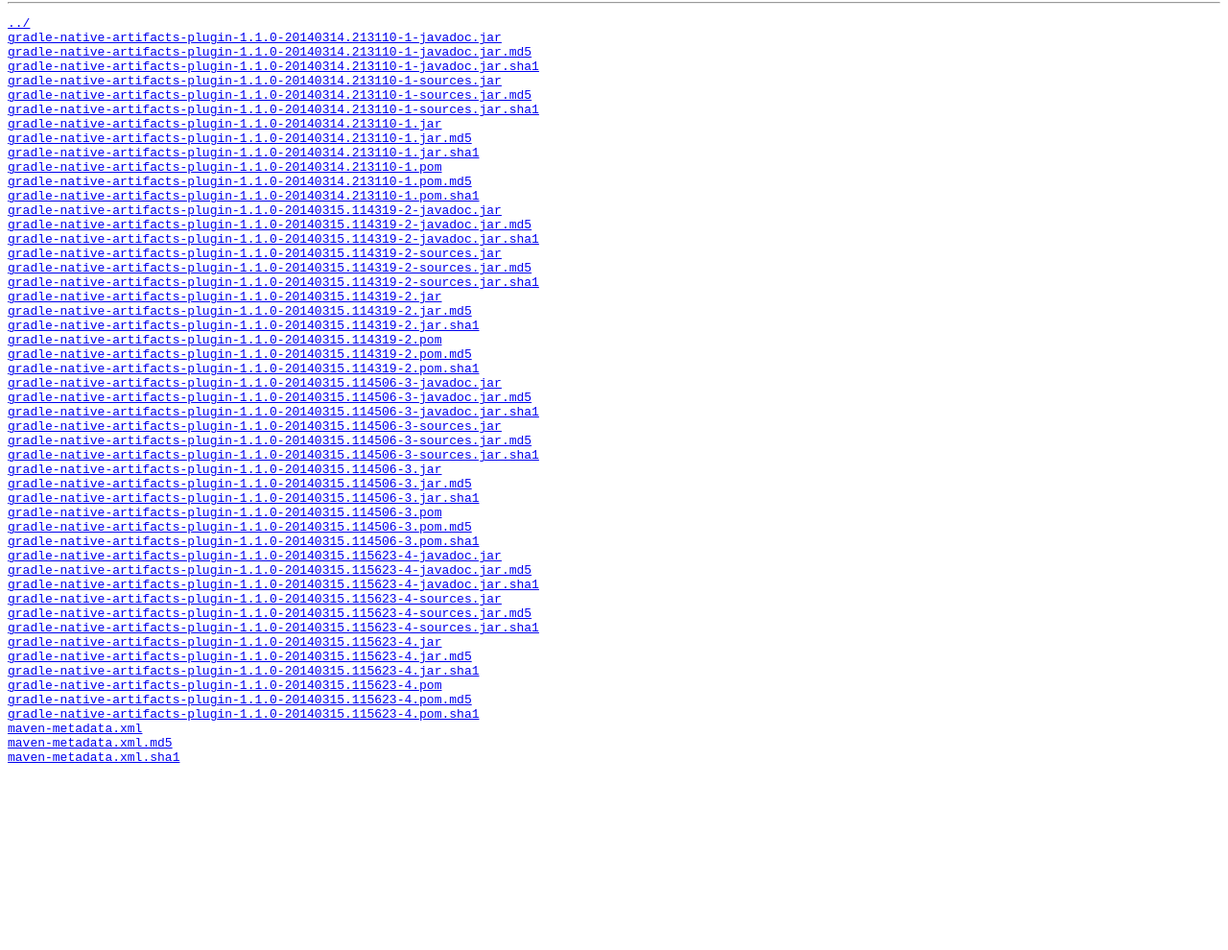
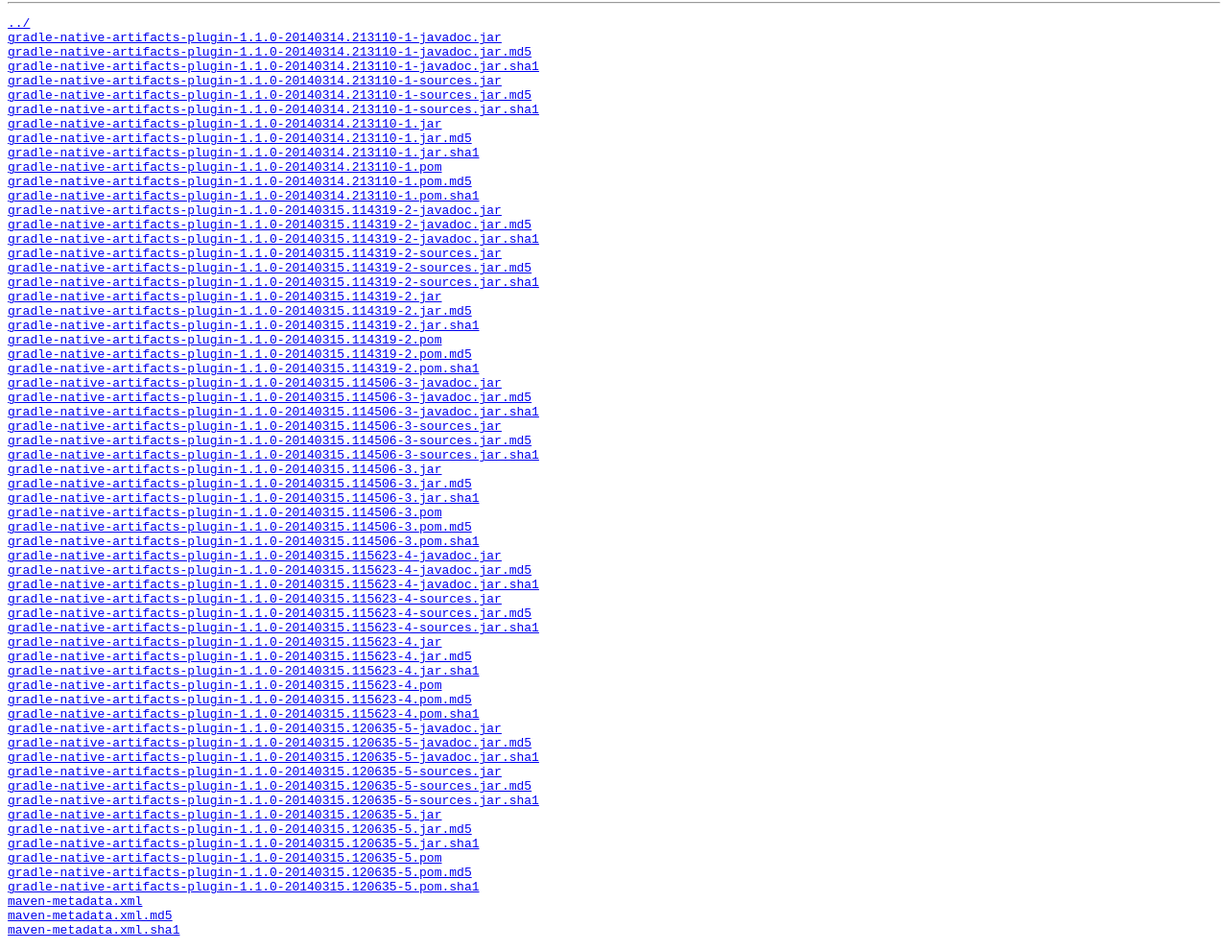
Before and after one commit to sgeb/maven_repo, a plain HTML site: page me/sgeb/gradle/gradle-native-artifacts-plugin/1.1.0-SNAPSHOT/index.html in a window 1280 px wide. Shown: the part 64-1054 px from the top of the page at 96% size. Before the commit the page ends 874 px from the top, so only its background shows below. Drawn offline with Linux system fonts and the light colour scheme.

Commit message:
gradle-native-artifacts-plugin v1.1.0-SNAPSHOT

```diff
--- a/me/sgeb/gradle/gradle-native-artifacts-plugin/1.1.0-SNAPSHOT/index.html
+++ b/me/sgeb/gradle/gradle-native-artifacts-plugin/1.1.0-SNAPSHOT/index.html
@@ -52,6 +52,18 @@
 <a href="gradle-native-artifacts-plugin-1.1.0-20140315.115623-4.pom">gradle-native-artifacts-plugin-1.1.0-20140315.115623-4.pom</a>
 <a href="gradle-native-artifacts-plugin-1.1.0-20140315.115623-4.pom.md5">gradle-native-artifacts-plugin-1.1.0-20140315.115623-4.pom.md5</a>
 <a href="gradle-native-artifacts-plugin-1.1.0-20140315.115623-4.pom.sha1">gradle-native-artifacts-plugin-1.1.0-20140315.115623-4.pom.sha1</a>
+<a href="gradle-native-artifacts-plugin-1.1.0-20140315.120635-5-javadoc.jar">gradle-native-artifacts-plugin-1.1.0-20140315.120635-5-javadoc.jar</a>
+<a href="gradle-native-artifacts-plugin-1.1.0-20140315.120635-5-javadoc.jar.md5">gradle-native-artifacts-plugin-1.1.0-20140315.120635-5-javadoc.jar.md5</a>
+<a href="gradle-native-artifacts-plugin-1.1.0-20140315.120635-5-javadoc.jar.sha1">gradle-native-artifacts-plugin-1.1.0-20140315.120635-5-javadoc.jar.sha1</a>
+<a href="gradle-native-artifacts-plugin-1.1.0-20140315.120635-5-sources.jar">gradle-native-artifacts-plugin-1.1.0-20140315.120635-5-sources.jar</a>
+<a href="gradle-native-artifacts-plugin-1.1.0-20140315.120635-5-sources.jar.md5">gradle-native-artifacts-plugin-1.1.0-20140315.120635-5-sources.jar.md5</a>
+<a href="gradle-native-artifacts-plugin-1.1.0-20140315.120635-5-sources.jar.sha1">gradle-native-artifacts-plugin-1.1.0-20140315.120635-5-sources.jar.sha1</a>
+<a href="gradle-native-artifacts-plugin-1.1.0-20140315.120635-5.jar">gradle-native-artifacts-plugin-1.1.0-20140315.120635-5.jar</a>
+<a href="gradle-native-artifacts-plugin-1.1.0-20140315.120635-5.jar.md5">gradle-native-artifacts-plugin-1.1.0-20140315.120635-5.jar.md5</a>
+<a href="gradle-native-artifacts-plugin-1.1.0-20140315.120635-5.jar.sha1">gradle-native-artifacts-plugin-1.1.0-20140315.120635-5.jar.sha1</a>
+<a href="gradle-native-artifacts-plugin-1.1.0-20140315.120635-5.pom">gradle-native-artifacts-plugin-1.1.0-20140315.120635-5.pom</a>
+<a href="gradle-native-artifacts-plugin-1.1.0-20140315.120635-5.pom.md5">gradle-native-artifacts-plugin-1.1.0-20140315.120635-5.pom.md5</a>
+<a href="gradle-native-artifacts-plugin-1.1.0-20140315.120635-5.pom.sha1">gradle-native-artifacts-plugin-1.1.0-20140315.120635-5.pom.sha1</a>
 <a href="maven-metadata.xml">maven-metadata.xml</a>
 <a href="maven-metadata.xml.md5">maven-metadata.xml.md5</a>
 <a href="maven-metadata.xml.sha1">maven-metadata.xml.sha1</a>
--- a/me/sgeb/gradle/gradle-native-artifacts-plugin/1.1.0-SNAPSHOT/maven-metadata.xml
+++ b/me/sgeb/gradle/gradle-native-artifacts-plugin/1.1.0-SNAPSHOT/maven-metadata.xml
@@ -5,9 +5,9 @@
   <version>1.1.0-SNAPSHOT</version>
   <versioning>
     <snapshot>
-      <timestamp>20140315.115623</timestamp>
-      <buildNumber>4</buildNumber>
+      <timestamp>20140315.120635</timestamp>
+      <buildNumber>5</buildNumber>
     </snapshot>
-    <lastUpdated>20140315115623</lastUpdated>
+    <lastUpdated>20140315120635</lastUpdated>
   </versioning>
 </metadata>
--- a/me/sgeb/gradle/gradle-native-artifacts-plugin/maven-metadata.xml
+++ b/me/sgeb/gradle/gradle-native-artifacts-plugin/maven-metadata.xml
@@ -8,6 +8,6 @@
       <version>1.0.0</version>
       <version>1.1.0-SNAPSHOT</version>
     </versions>
-    <lastUpdated>20140315115623</lastUpdated>
+    <lastUpdated>20140315120635</lastUpdated>
   </versioning>
 </metadata>
```
Also changed, not shown: 16 other files.
